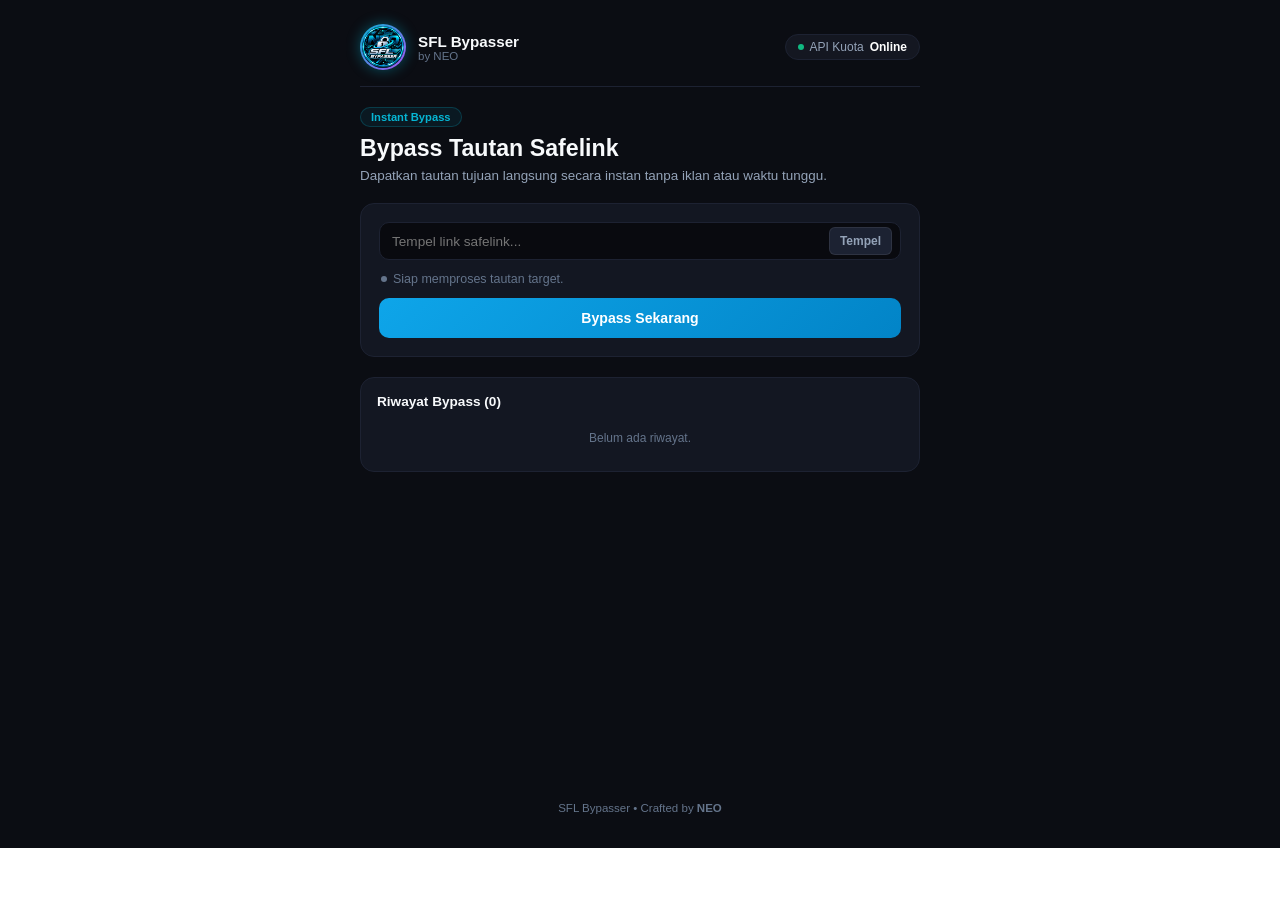
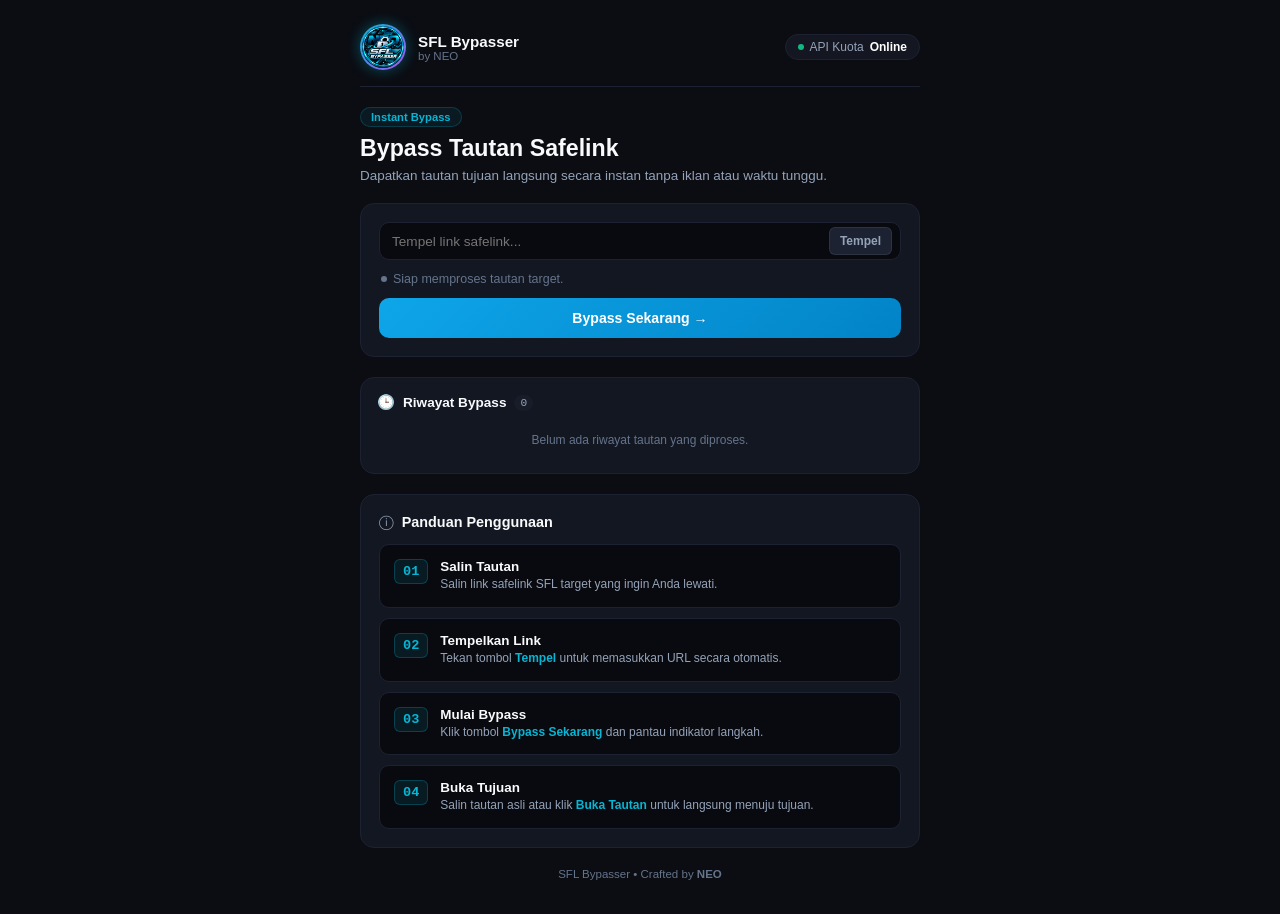
Before and after one commit to vsweet54/sfl, a Next.js app: page / in a window 1280 px wide. Before the commit the page ends 848 px from the top, so only its background shows below. Built offline with nearby package versions, Linux system fonts and the light colour scheme.

Commit message:
Update page.js

```diff
--- a/app/page.js
+++ b/app/page.js
@@ -154,7 +154,7 @@ export default function Home() {
     }
   };
 
-  // Definisi 5 Ikon SVG Stepper persis seperti desain aslinya
+  // 5 Ikon SVG Stepper persis desain asli
   const stepItems = [
     {
       label: "Membaca Link",
@@ -257,7 +257,7 @@ export default function Home() {
           <p style={{ fontSize: "0.84rem", color: "#94a3b8", margin: 0 }}>Dapatkan tautan tujuan langsung secara instan tanpa iklan atau waktu tunggu.</p>
         </section>
 
-        {/* Main Card */}
+        {/* Input & Action Card */}
         <section style={{ background: "#131722", border: "1px solid #1d2232", borderRadius: "14px", padding: "18px" }}>
           <div style={{ display: "flex", alignItems: "center", background: "#090a0f", border: "1px solid #1d2232", borderRadius: "10px", padding: "4px 8px 4px 12px", gap: "6px" }}>
             <input
@@ -298,10 +298,10 @@ export default function Home() {
             disabled={loading}
             style={{ width: "100%", background: "linear-gradient(135deg, #0ea5e9, #0284c7)", color: "#fff", border: "none", padding: "12px", borderRadius: "10px", fontSize: "0.88rem", fontWeight: "600", cursor: loading ? "not-allowed" : "pointer", opacity: loading ? 0.6 : 1 }}
           >
-            {loading ? "Memproses..." : "Bypass Sekarang"}
+            {loading ? "Memproses..." : "Bypass Sekarang →"}
           </button>
 
-          {/* STEPPER PROGRESS BOX (Sesuai Screenshot Anda) */}
+          {/* Stepper Progress Box */}
           {showProgress && (
             <div style={{ marginTop: "18px", background: "#0d111a", border: "1px solid rgba(6, 182, 212, 0.28)", borderRadius: "12px", padding: "16px 12px" }}>
               <div style={{ display: "flex", justifyContent: "space-between", alignItems: "center", marginBottom: "14px" }}>
@@ -314,7 +314,6 @@ export default function Home() {
                 <span style={{ fontSize: "0.76rem", color: "#64748b", fontFamily: "monospace" }}>{timerText}</span>
               </div>
 
-              {/* 5 Box Langkah Horizontal */}
               <div style={{ display: "flex", justifyContent: "space-between", gap: "4px" }}>
                 {stepItems.map((item, idx) => {
                   const isDone = currentStep > idx || currentStep === 4;
@@ -336,7 +335,6 @@ export default function Home() {
                         color: "#06b6d4"
                       }}>
                         {item.icon}
-                        {/* Centang Kecil di Pojok Kanan Atas */}
                         {isDone && (
                           <span style={{ position: "absolute", top: "3px", right: "5px", fontSize: "0.68rem", fontWeight: "bold", color: "#06b6d4" }}>
                             ✓
@@ -387,7 +385,13 @@ export default function Home() {
         {/* History Section */}
         <section style={{ background: "#131722", border: "1px solid #1d2232", borderRadius: "14px", padding: "16px" }}>
           <div style={{ display: "flex", justifyContent: "space-between", alignItems: "center", marginBottom: "12px" }}>
-            <div style={{ fontWeight: "600", fontSize: "0.85rem" }}>Riwayat Bypass ({history.length})</div>
+            <div style={{ display: "flex", alignItems: "center", gap: "8px" }}>
+              <span style={{ fontSize: "0.9rem" }}>🕒</span>
+              <span style={{ fontWeight: "600", fontSize: "0.85rem" }}>Riwayat Bypass</span>
+              <span style={{ background: "#181c28", color: "#94a3b8", fontSize: "0.7rem", padding: "2px 6px", borderRadius: "10px", fontFamily: "monospace" }}>
+                {history.length}
+              </span>
+            </div>
             {history.length > 0 && (
               <button type="button" onClick={handleClearHistory} style={{ background: "transparent", border: "none", color: "#64748b", fontSize: "0.72rem", cursor: "pointer" }}>
                 Bersihkan
@@ -396,7 +400,7 @@ export default function Home() {
           </div>
           <div style={{ display: "flex", flexDirection: "column", gap: "6px" }}>
             {history.length === 0 ? (
-              <div style={{ textAlign: "center", color: "#64748b", fontSize: "0.75rem", padding: "10px 0" }}>Belum ada riwayat.</div>
+              <div style={{ textAlign: "center", color: "#64748b", fontSize: "0.75rem", padding: "10px 0" }}>Belum ada riwayat tautan yang diproses.</div>
             ) : (
               history.map((item, i) => (
                 <div key={i} style={{ background: "#090a0f", border: "1px solid #1d2232", borderRadius: "6px", padding: "8px 10px", display: "flex", justifyContent: "space-between", alignItems: "center", gap: "8px" }}>
@@ -413,6 +417,66 @@ export default function Home() {
           </div>
         </section>
 
+        {/* PANDUAN PENGGUNAAN (Sesuai Persis dengan Screenshot MT Manager Anda) */}
+        <section style={{ background: "#131722", border: "1px solid #1d2232", borderRadius: "14px", padding: "18px" }}>
+          <div style={{ display: "flex", alignItems: "center", gap: "8px", marginBottom: "14px" }}>
+            <span style={{ fontSize: "0.9rem", color: "#94a3b8" }}>ⓘ</span>
+            <span style={{ fontWeight: "600", fontSize: "0.9rem" }}>Panduan Penggunaan</span>
+          </div>
+
+          <div style={{ display: "flex", flexDirection: "column", gap: "10px" }}>
+            {/* Step 01 */}
+            <div style={{ background: "#090a0f", border: "1px solid #1d2232", borderRadius: "10px", padding: "14px", display: "flex", gap: "12px", alignItems: "flex-start" }}>
+              <span style={{ fontFamily: "monospace", fontSize: "0.85rem", fontWeight: "700", color: "#06b6d4", background: "rgba(6, 182, 212, 0.1)", border: "1px solid rgba(6, 182, 212, 0.25)", borderRadius: "6px", padding: "4px 8px", flexShrink: 0 }}>
+                01
+              </span>
+              <div>
+                <b style={{ display: "block", fontSize: "0.84rem", color: "#f8fafc", marginBottom: "2px" }}>Salin Tautan</b>
+                <p style={{ margin: 0, fontSize: "0.75rem", color: "#94a3b8", lineHeight: "1.4" }}>Salin link safelink SFL target yang ingin Anda lewati.</p>
+              </div>
+            </div>
+
+            {/* Step 02 */}
+            <div style={{ background: "#090a0f", border: "1px solid #1d2232", borderRadius: "10px", padding: "14px", display: "flex", gap: "12px", alignItems: "flex-start" }}>
+              <span style={{ fontFamily: "monospace", fontSize: "0.85rem", fontWeight: "700", color: "#06b6d4", background: "rgba(6, 182, 212, 0.1)", border: "1px solid rgba(6, 182, 212, 0.25)", borderRadius: "6px", padding: "4px 8px", flexShrink: 0 }}>
+                02
+              </span>
+              <div>
+                <b style={{ display: "block", fontSize: "0.84rem", color: "#f8fafc", marginBottom: "2px" }}>Tempelkan Link</b>
+                <p style={{ margin: 0, fontSize: "0.75rem", color: "#94a3b8", lineHeight: "1.4" }}>
+                  Tekan tombol <span style={{ color: "#06b6d4", fontWeight: "600" }}>Tempel</span> untuk memasukkan URL secara otomatis.
+                </p>
+              </div>
+            </div>
+
+            {/* Step 03 */}
+            <div style={{ background: "#090a0f", border: "1px solid #1d2232", borderRadius: "10px", padding: "14px", display: "flex", gap: "12px", alignItems: "flex-start" }}>
+              <span style={{ fontFamily: "monospace", fontSize: "0.85rem", fontWeight: "700", color: "#06b6d4", background: "rgba(6, 182, 212, 0.1)", border: "1px solid rgba(6, 182, 212, 0.25)", borderRadius: "6px", padding: "4px 8px", flexShrink: 0 }}>
+                03
+              </span>
+              <div>
+                <b style={{ display: "block", fontSize: "0.84rem", color: "#f8fafc", marginBottom: "2px" }}>Mulai Bypass</b>
+                <p style={{ margin: 0, fontSize: "0.75rem", color: "#94a3b8", lineHeight: "1.4" }}>
+                  Klik tombol <span style={{ color: "#06b6d4", fontWeight: "600" }}>Bypass Sekarang</span> dan pantau indikator langkah.
+                </p>
+              </div>
+            </div>
+
+            {/* Step 04 */}
+            <div style={{ background: "#090a0f", border: "1px solid #1d2232", borderRadius: "10px", padding: "14px", display: "flex", gap: "12px", alignItems: "flex-start" }}>
+              <span style={{ fontFamily: "monospace", fontSize: "0.85rem", fontWeight: "700", color: "#06b6d4", background: "rgba(6, 182, 212, 0.1)", border: "1px solid rgba(6, 182, 212, 0.25)", borderRadius: "6px", padding: "4px 8px", flexShrink: 0 }}>
+                04
+              </span>
+              <div>
+                <b style={{ display: "block", fontSize: "0.84rem", color: "#f8fafc", marginBottom: "2px" }}>Buka Tujuan</b>
+                <p style={{ margin: 0, fontSize: "0.75rem", color: "#94a3b8", lineHeight: "1.4" }}>
+                  Salin tautan asli atau klik <span style={{ color: "#06b6d4", fontWeight: "600" }}>Buka Tautan</span> untuk langsung menuju tujuan.
+                </p>
+              </div>
+            </div>
+          </div>
+        </section>
+
         {/* Footer */}
         <footer style={{ textAlign: "center", color: "#64748b", fontSize: "0.72rem", marginTop: "auto", paddingBottom: "10px" }}>
           SFL Bypasser • Crafted by <b>NEO</b>
```
